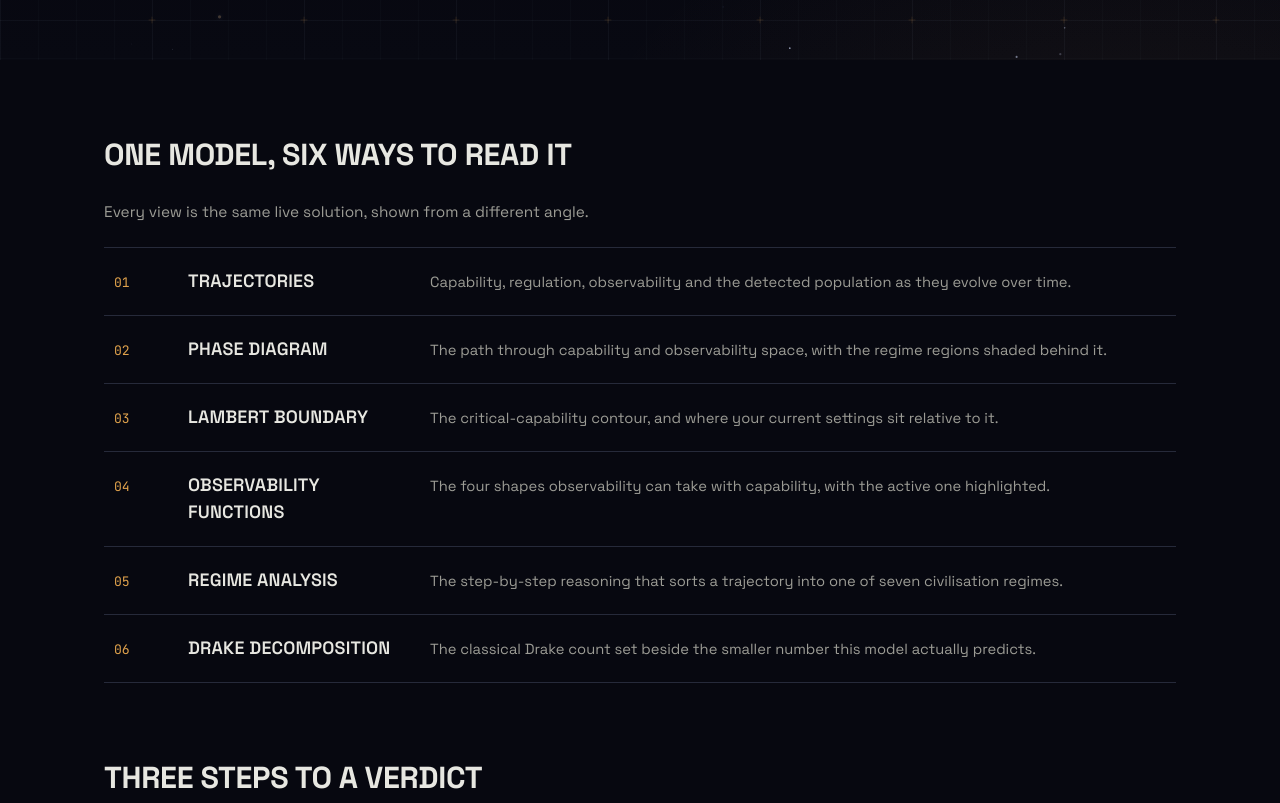
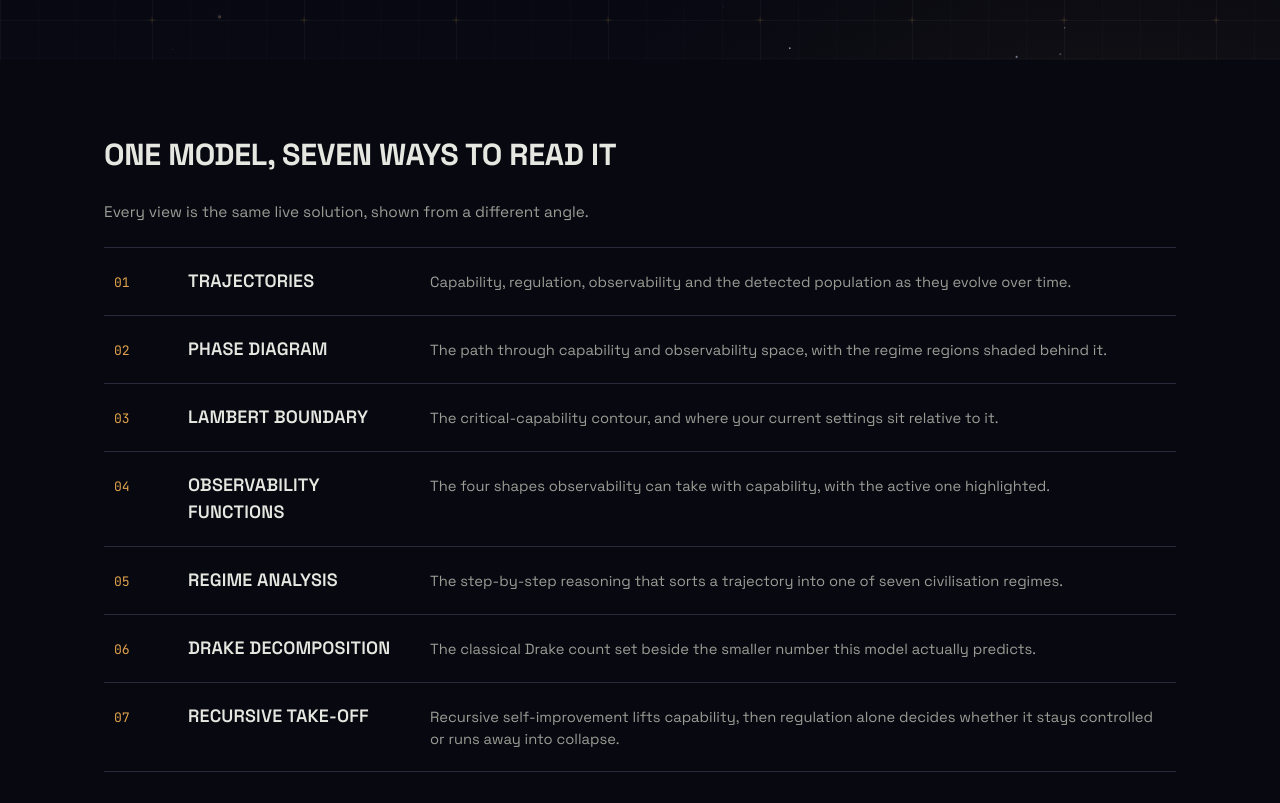
Before and after one commit to RehmozAyub/Ulm_QH_recursive_observability_explorer, a plain HTML site: page web_version/index.html in a window 1280 px wide. Shown: the part 740-1543 px from the top of the page. Drawn offline with Linux system fonts and the light colour scheme.

Commit message:
Front page: seven views (add Recursive Take-off to the index)
Co-Authored-By: Claude Opus 4.8 <noreply@anthropic.com>

```diff
--- a/web_version/index.html
+++ b/web_version/index.html
@@ -49,7 +49,7 @@
     <!-- WHAT YOU CAN DO — editorial index, not cards -->
     <section class="lsection">
       <div class="lsection-head reveal">
-        <h2 class="section-head">One model, six ways to read it</h2>
+        <h2 class="section-head">One model, seven ways to read it</h2>
         <p class="section-note">Every view is the same live solution, shown from a different angle.</p>
       </div>
       <ol class="index-list">
@@ -59,6 +59,7 @@
         <li class="index-row reveal"><span class="ix-num">04</span><span class="ix-name">Observability Functions</span><span class="ix-desc">The four shapes observability can take with capability, with the active one highlighted.</span></li>
         <li class="index-row reveal"><span class="ix-num">05</span><span class="ix-name">Regime Analysis</span><span class="ix-desc">The step-by-step reasoning that sorts a trajectory into one of seven civilisation regimes.</span></li>
         <li class="index-row reveal"><span class="ix-num">06</span><span class="ix-name">Drake Decomposition</span><span class="ix-desc">The classical Drake count set beside the smaller number this model actually predicts.</span></li>
+        <li class="index-row reveal"><span class="ix-num">07</span><span class="ix-name">Recursive Take-off</span><span class="ix-desc">Recursive self-improvement lifts capability, then regulation alone decides whether it stays controlled or runs away into collapse.</span></li>
       </ol>
     </section>
 
```
